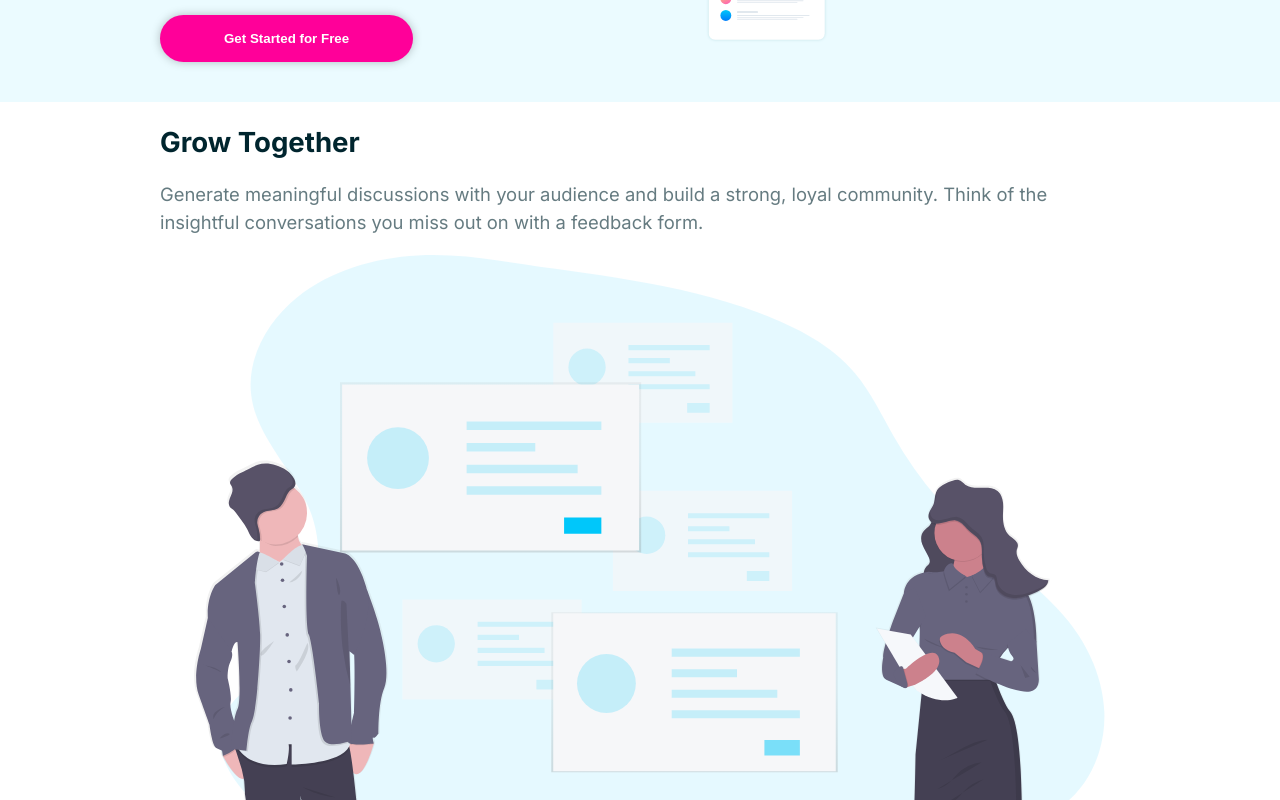
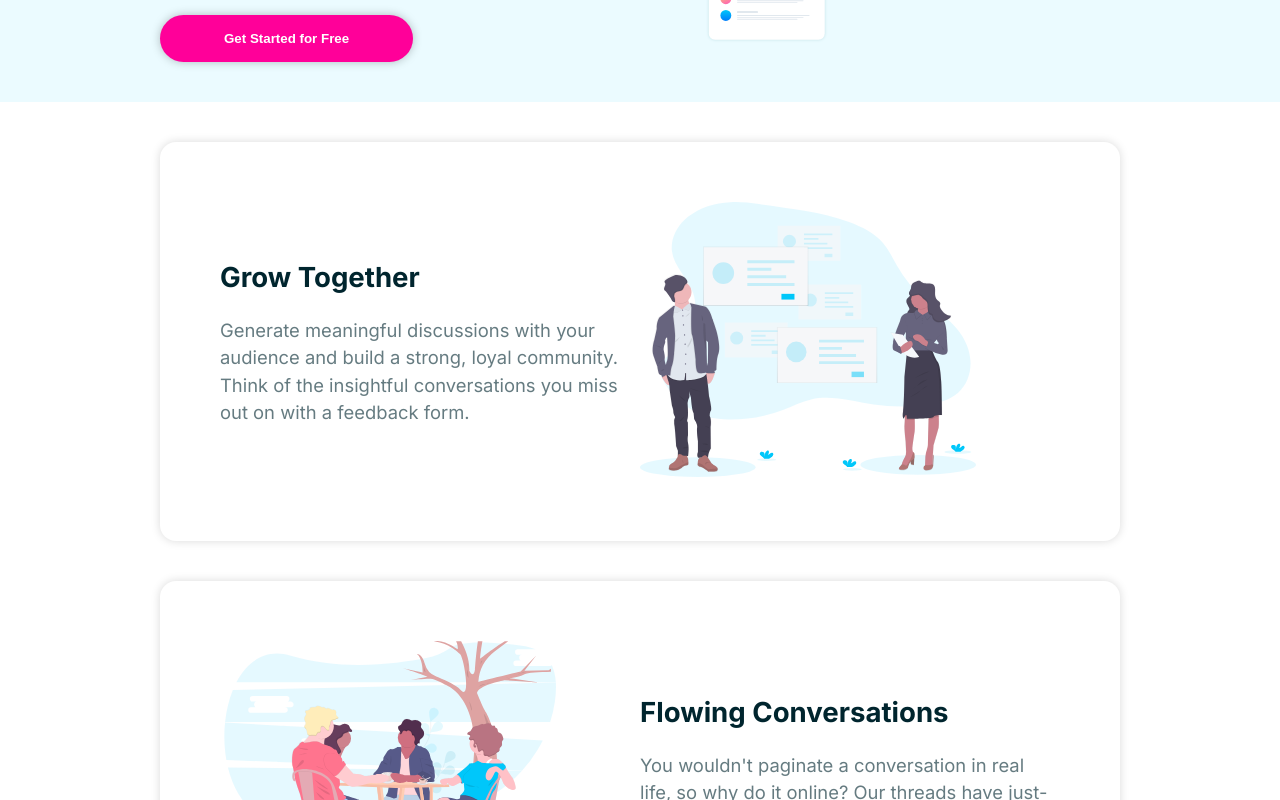
Before and after one commit to haroldjeshua/styledcomp-demo, a React (Vite) app: page / in a window 1280 px wide. Shown: the part 520-1320 px from the top of the page. Built offline with nearby package versions, Linux system fonts and the light colour scheme.

Commit message:
mod: card styling; add: card styled comp

```diff
--- a/src/components/Card.jsx
+++ b/src/components/Card.jsx
@@ -1,6 +1,8 @@
+import { StyledCard } from "./styles/Card.styled";
+
 export default function Card({ item: { id, title, body, image } }) {
   return (
-    <div>
+    <StyledCard layout={id % 2 === 0 && "row-reverse"}>
       <div>
         <h2>{title}</h2>
         <p>{body}</p>
@@ -9,6 +11,6 @@
       <div>
         <img src={`./images/${image}`} alt="" />
       </div>
-    </div>
+    </StyledCard>
   );
 }
--- /dev/null
+++ b/src/components/styles/Card.styled.js
@@ -0,0 +1,24 @@
+import styled from "styled-components";
+
+export const StyledCard = styled.div`
+  display: flex;
+  align-items: center;
+  background-color: #fff;
+  border-radius: 1rem;
+  box-shadow: 0 0 10px rgba(0, 0, 0, 0.15);
+  margin: 40px 0;
+  padding: 60px;
+  flex-direction: ${({ layout }) => layout || "row"};
+
+  img {
+    width: 80%;
+  }
+
+  & > div {
+    flex: 1;
+  }
+
+  @media (max-width: ${({ theme }) => theme.mobile}) {
+    flex-direction: column;
+  } ;
+`;
```
